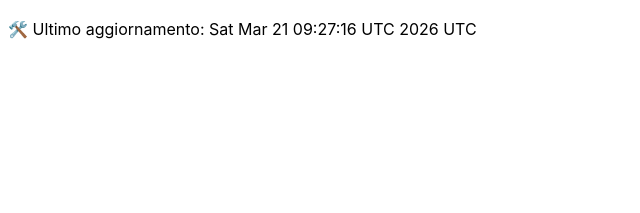
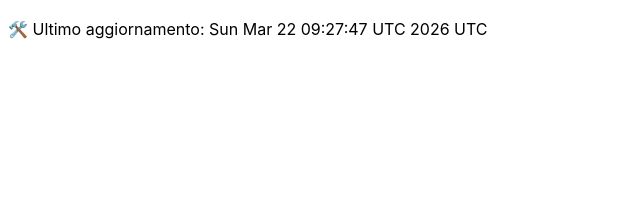
Before and after one commit to DanteTrb/DanteTrb.github.io, a Jekyll site: the page built from badges.md, in a window 1280 px wide. Shown: the top 213 px of the page, without its empty margins (0-640 px from the left). Built offline with Jekyll 4.4.1, drawn with Linux system fonts in a browser that asks for light colours; our own code applies the rules of GitHub Pages for plain Markdown files.

Commit message:
🛠️ Aggiornamento automatico badge

```diff
--- a/badges.md
+++ b/badges.md
@@ -1 +1 @@
-🛠️ Ultimo aggiornamento: Sat Mar 21 09:27:16 UTC 2026 UTC
+🛠️ Ultimo aggiornamento: Sun Mar 22 09:27:47 UTC 2026 UTC
```
